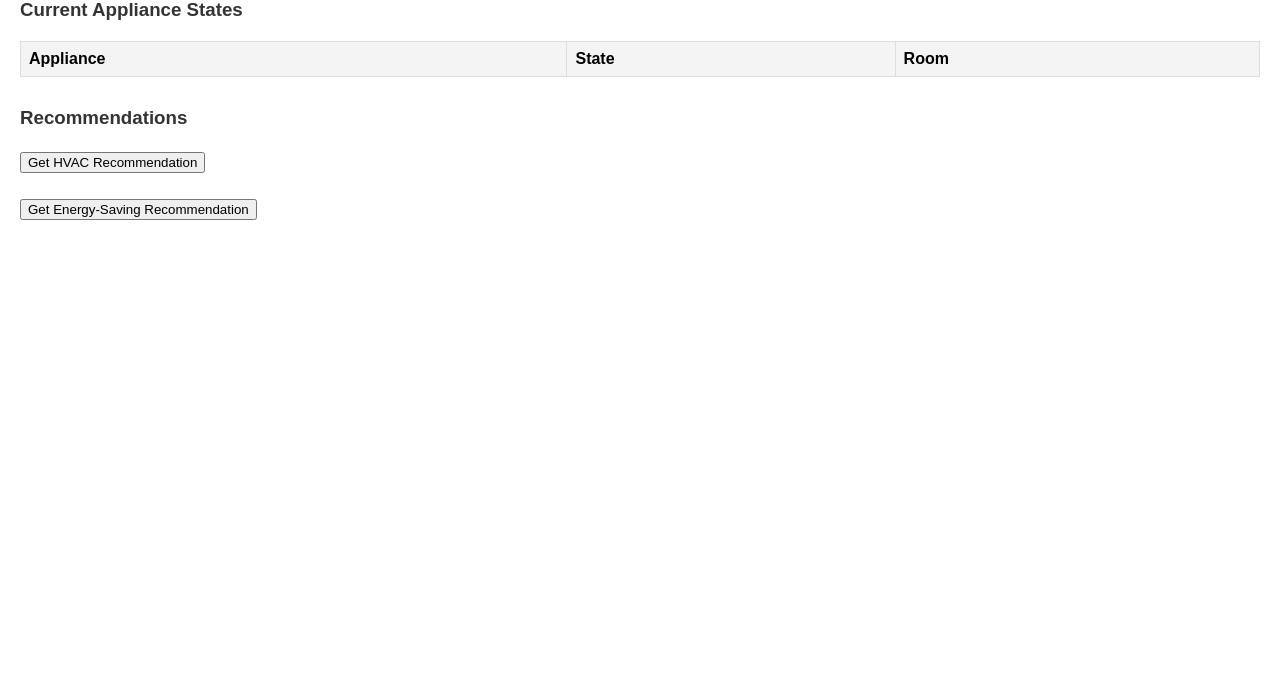
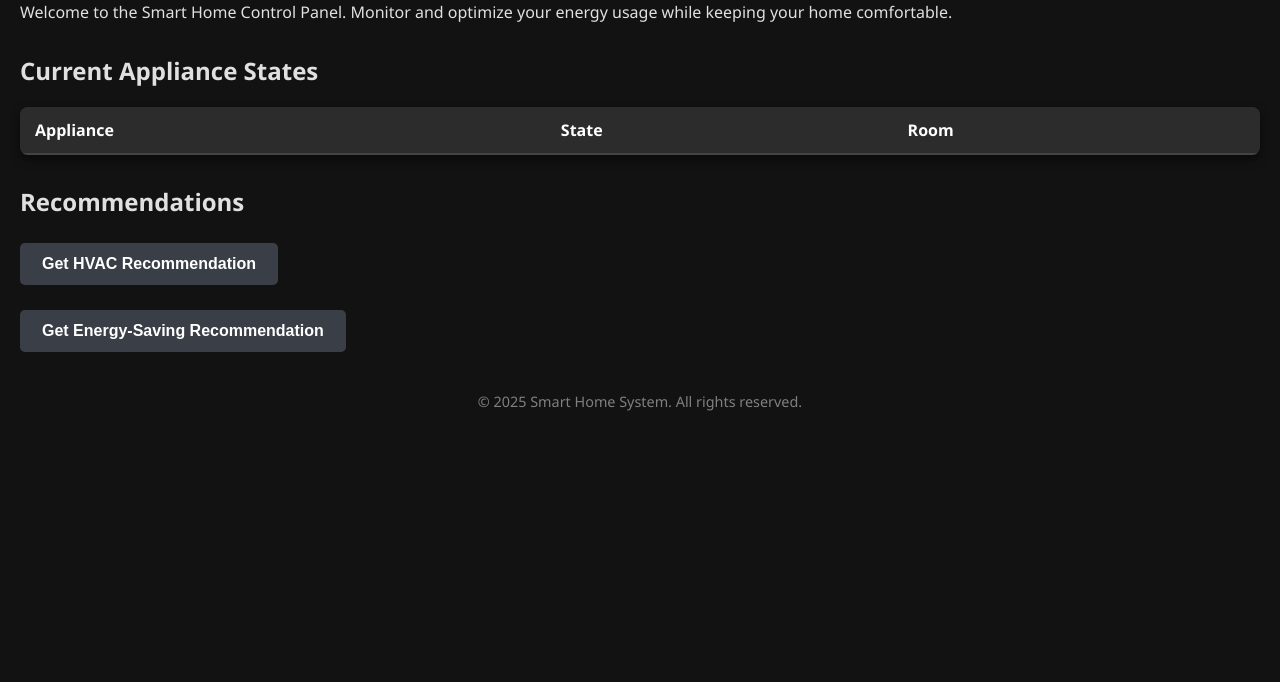
Before and after one commit to slaw469/Smart-Home-Energy-Optimizer, a plain HTML site: page UTD HackReason/index.html in a window 1280 px wide. Shown: the part 118-800 px from the top of the page. Drawn offline with Linux system fonts and the light colour scheme; no server answers.

Commit message:
Update index.html

```diff
--- a/UTD HackReason/index.html
+++ b/UTD HackReason/index.html
@@ -5,38 +5,106 @@
   <meta name="viewport" content="width=device-width, initial-scale=1.0">
   <title>Smart Home Control Panel</title>
   <style>
+    /* General body styling */
     body {
-      font-family: Arial, sans-serif;
-      margin: 20px;
-      padding: 0;
+      font-family: 'Segoe UI', Tahoma, Geneva, Verdana, sans-serif;
+      background-color: #121212;
+      color: #ffffff;
+      margin: 0;
+      padding: 20px;
     }
+
+    h1, h3, p {
+      color: #e0e0e0;
+      margin-bottom: 15px;
+    }
+
+    h1 {
+      font-size: 2.5rem;
+    }
+
+    h3 {
+      font-size: 1.5rem;
+      margin-top: 30px;
+    }
+
+    p {
+      font-size: 1rem;
+      line-height: 1.5;
+    }
+
+    /* Table styling */
     table {
-      border-collapse: collapse;
       width: 100%;
       margin-top: 20px;
+      border-collapse: collapse;
+      background-color: #1e1e1e;
+      border-radius: 8px;
+      overflow: hidden;
+      box-shadow: 0px 4px 10px rgba(0, 0, 0, 0.5);
     }
+
     th, td {
-      border: 1px solid #ddd;
-      padding: 8px;
+      padding: 12px 15px;
       text-align: left;
     }
+
     th {
-      background-color: #f4f4f4;
+      background-color: #2c2c2c;
+      color: #ffffff;
+      font-weight: bold;
+      border-bottom: 2px solid #444;
     }
-    h1, h3 {
-      color: #333;
+
+    td {
+      color: #cccccc;
+      border-bottom: 1px solid #333;
     }
-    .recommendations {
-      margin-top: 30px;
+
+    tr:hover td {
+      background-color: #252525;
     }
+
+    /* Buttons */
     .button {
-      margin: 5px 0;
+      display: inline-block;
+      padding: 10px 20px;
+      margin-top: 10px;
+      font-size: 1rem;
+      font-weight: 600;
+      color: #ffffff;
+      background-color: #3a3f47;
+      border: 2px solid transparent;
+      border-radius: 5px;
+      cursor: pointer;
+      transition: all 0.3s ease;
+    }
+
+    .button:hover {
+      background-color: #5c636e;
+      border-color: #777;
+    }
+
+    /* Recommendation result paragraphs */
+    #hvac-result, #energy-saving-result {
+      margin-top: 10px;
+      color: #a0a0a0;
+      font-size: 1rem;
+      font-style: italic;
+    }
+
+    /* Footer */
+    footer {
+      margin-top: 40px;
+      color: #808080;
+      font-size: 0.9rem;
+      text-align: center;
     }
   </style>
 </head>
 <body>
   <h1>Smart Home Control Panel</h1>
-  <p>Welcome to the Smart Home Control Panel. Here you can view your current setup and get optimization recommendations.</p>
+  <p>Welcome to the Smart Home Control Panel. Monitor and optimize your energy usage while keeping your home comfortable.</p>
 
   <h3>Current Appliance States</h3>
   <table>
@@ -52,12 +120,16 @@
     </tbody>
   </table>
 
-  <h3 class="recommendations">Recommendations</h3>
+  <h3>Recommendations</h3>
   <button class="button" id="hvac-button">Get HVAC Recommendation</button>
   <p id="hvac-result"></p>
 
   <button class="button" id="energy-saving-button">Get Energy-Saving Recommendation</button>
   <p id="energy-saving-result"></p>
+
+  <footer>
+    &copy; 2025 Smart Home System. All rights reserved.
+  </footer>
 
   <script>
     // Fetch and display appliance states
```
